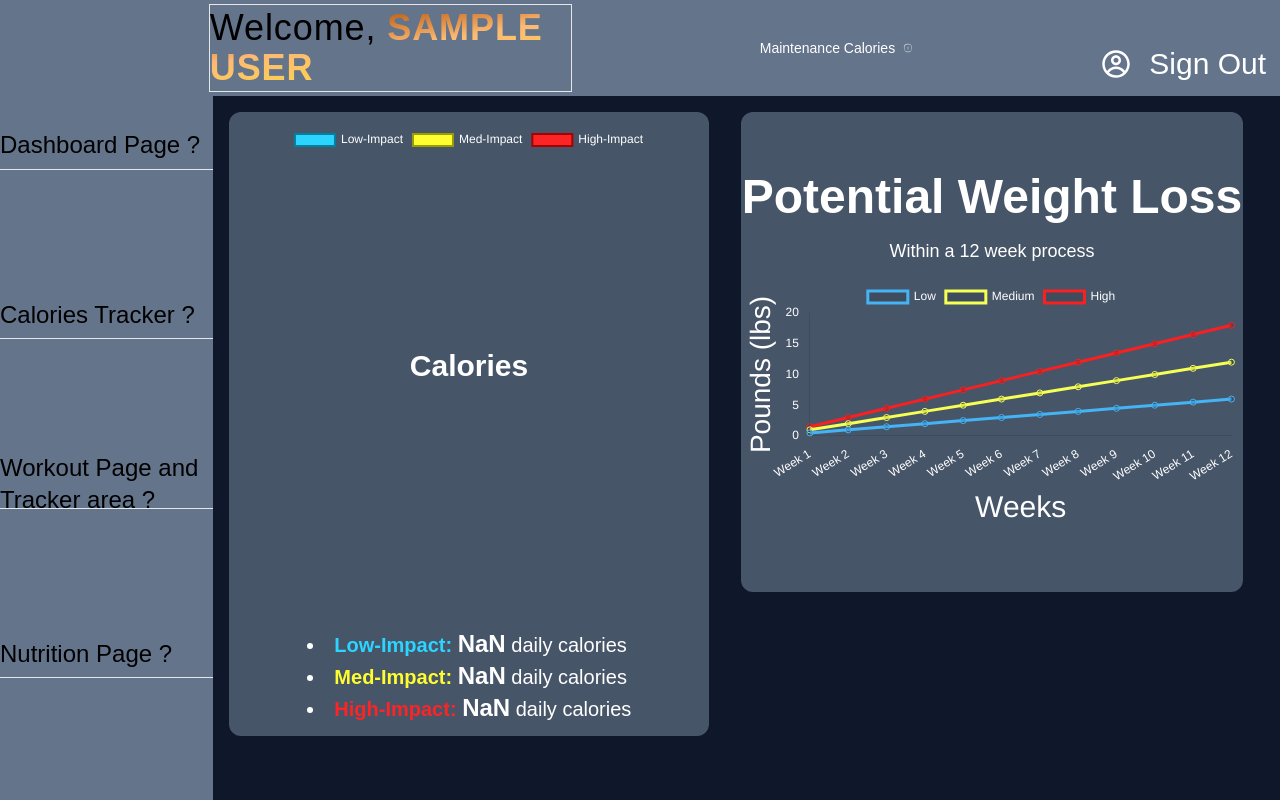
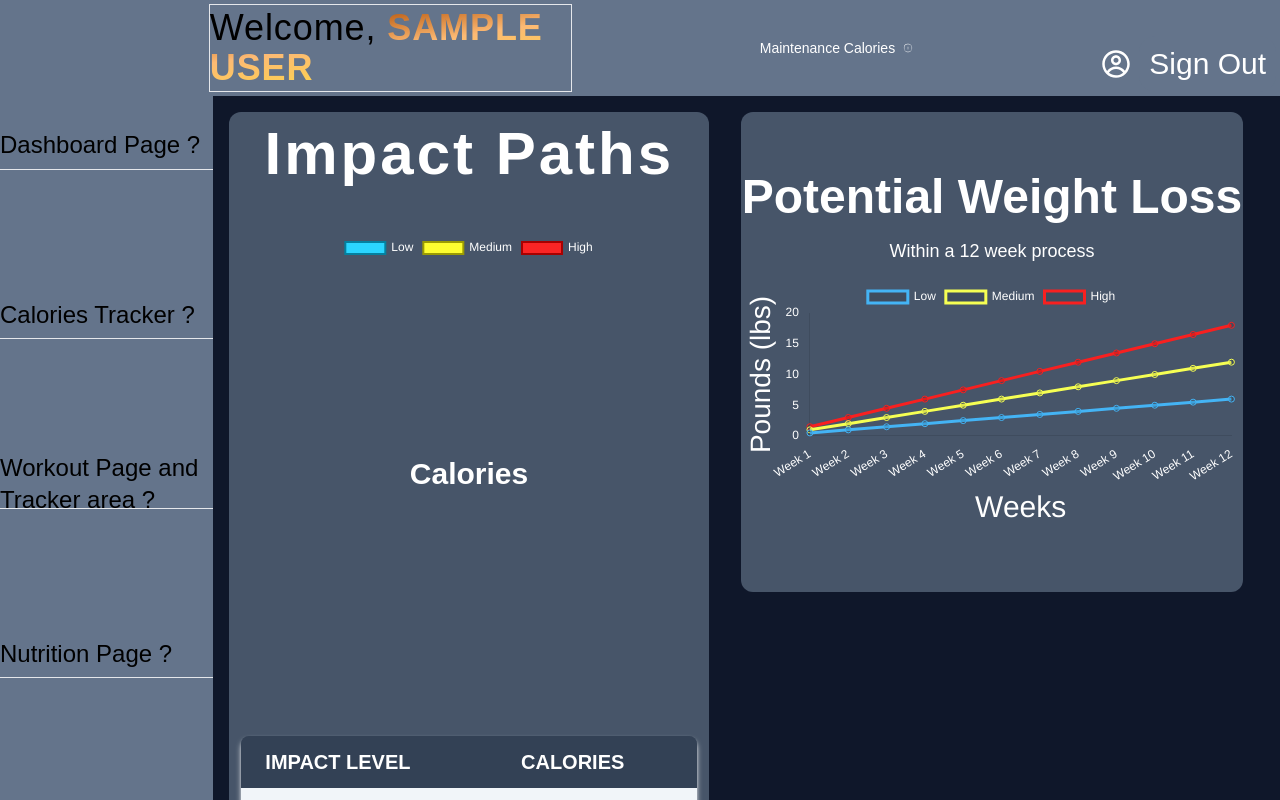
Before and after one commit to ajv55/health, a Next.js app: page /dashboard in a window 1280 px wide. Built offline with nearby package versions, Linux system fonts and the light colour scheme; no server answers; sample sign-in values are in the browser's storage; a web font is replaced by a local one.

Commit message:
working on dashboard charts

```diff
--- a/app/components/arc.tsx
+++ b/app/components/arc.tsx
@@ -2,6 +2,7 @@
 import {Doughnut} from 'react-chartjs-2';
 import {Chart as ChartJS, ArcElement} from 'chart.js';
 import {useSession} from 'next-auth/react'
+import Table from './dashboardComponents/table';
 
 ChartJS.register(ArcElement)
 
@@ -23,7 +24,7 @@ export default function Arc() {
         }
     };
     const data = {
-        labels: ['Low-Impact', 'Med-Impact', 'High-Impact'],
+        labels: ['Low', 'Medium', 'High'],
     datasets: [{
         label: 'Calories',
         data: [low, med, hi],
@@ -46,7 +47,9 @@ export default function Arc() {
 
   return (
     <div className='w-[45%] h-content bg-slate-600 rounded-xl mt-28 ml-4 flex flex-col justify-center items-center p-3 gap-12'>
+        <h2 className='text-white font-bold tracking-wider text-6xl'>Impact Paths</h2>
         <Doughnut plugins={[textCenter]} options={options} data={data}/>
+        <Table />
         <div>
             <li className='text-xl text-white'><span className='text-[#2bd5ff] font-extrabold'>Low-Impact:</span> <span className='font-bold text-2xl'>{low}</span> daily calories</li>
             <li className='text-xl text-white'><span className='text-[#fdfd30] font-extrabold'>Med-Impact:</span> <span className='font-bold text-2xl'>{med}</span> daily calories</li>
--- /dev/null
+++ b/app/components/dashboardComponents/table.tsx
@@ -0,0 +1,58 @@
+'use client';
+import {useSession} from 'next-auth/react';
+
+export default function Table() {
+
+    const {data: session} = useSession()
+
+    const usersCal = Number(session?.user.calories);
+    const low = usersCal - 250;
+    const med = usersCal - 500;
+    const hi = usersCal - 750;
+
+
+  return (
+
+
+        <div className="relative overflow-x-auto shadow-md shadow-white w-full sm:rounded-lg">
+            <table className="w-full text-sm text-left rtl:text-right text-gray-500 dark:text-gray-400">
+                <thead className="text-xs text-gray-700 uppercase bg-slate-700 dark:bg-gray-700 dark:text-gray-400">
+                    <tr className='text-white text-xl'>
+                        <th scope="col" className="px-6 py-3">
+                            Impact Level
+                        </th>
+                        <th scope="col" className="px-6 py-3">
+                            Calories
+                        </th>
+                    </tr>
+                </thead>
+                <tbody>
+                    <tr className="odd:bg-slate-100 odd:dark:bg-gray-900 even:bg-gray-50 even:dark:bg-gray-800 border-b dark:border-gray-700">
+                        <th scope="row" className="px-6 text-3xl py-4  font-bold  text-[#2bd5ff] whitespace-nowrap dark:text-white">
+                            Low
+                        </th>
+                        <td className="px-6 py-4 tracking-widest text-xs">
+                            <span className='font-extrabold tracking-wide text-2xl text-black'>{low}</span> <br /> calories/day
+                        </td>
+                    </tr>
+                    <tr className="odd:bg-white odd:dark:bg-gray-900 even:bg-slate-400 even:dark:bg-gray-800 border-b dark:border-gray-700">
+                        <th scope="row" className="px-6 py-4 font-bold  text-[#fdfd30] text-3xl whitespace-nowrap dark:text-white">
+                             Medium
+                        </th>
+                        <td className="px-6 tracking-widest text-xs text-white py-4">
+                            <span className='font-extrabold tracking-wide text-2xl text-white'>{med} </span> <br /> calories/day
+                        </td>
+                    </tr>
+                    <tr className="odd:bg-slate-100 odd:dark:bg-gray-900 even:bg-gray-50 even:dark:bg-gray-800 border-b dark:border-gray-700">
+                        <th scope="row" className="px-6 py-4 font-bold text-[#fb2525] text-3xl whitespace-nowrap dark:text-white">
+                            High
+                        </th>
+                        <td className="px-6 tracking-widest font-bold py-4">
+                            <span className='font-extrabold text-2xl tracking-wide text-black'>{hi}</span> <br /> calories/day
+                        </td>
+                    </tr>
+                </tbody>
+            </table>
+        </div>
+  )
+}
```
